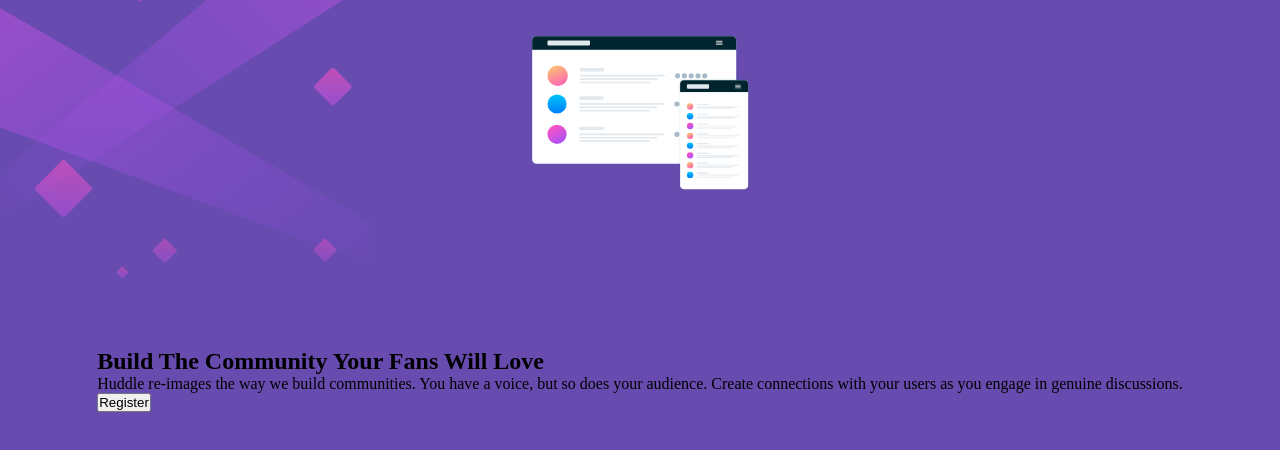
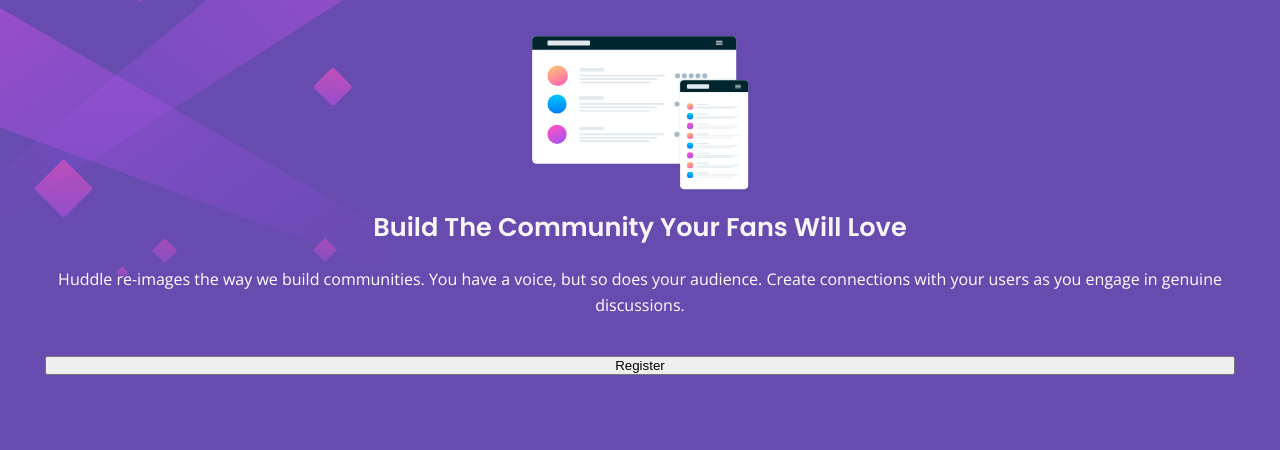
Before and after one commit to RicardoColladoRothschild/HudleLandingPage.github.io, a plain HTML site: page index.html in a window 1280 px wide. Shown: the part 94-544 px from the top of the page. Drawn offline with nearby package versions, Linux system fonts and the light colour scheme; a web font is replaced by a local one.

Commit message:
add the title and subtitle style for the subtitle-main container

```diff
--- a/css/main.scss
+++ b/css/main.scss
@@ -61,4 +61,34 @@
         }
     }
 
+        .subtitle-main--container{
+            width:100%;
+            min-width:320px;
+            height:288px;
+            display:flex;
+            flex-direction:column;
+            text-align: center;
+            margin-top:-160px;
+            padding:20px;
+
+                h2{
+                    font-size:1.6rem;
+                    line-height: 2.4rem;
+                    font-weight: 600;
+                    font-family: $Font-heading-text;
+                    color:whitesmoke;
+                    margin-bottom:21px;
+
+                }
+
+                p{
+                    font-size: 1.0rem;
+                    line-height: 1.6rem;
+                    color:white;
+                    font-weight: 300;
+                    font-family:$Font-Body-text;
+                    margin-bottom:37px;
+                }
+
+        }
 }
```
Also changed, not shown: css/main.css.
